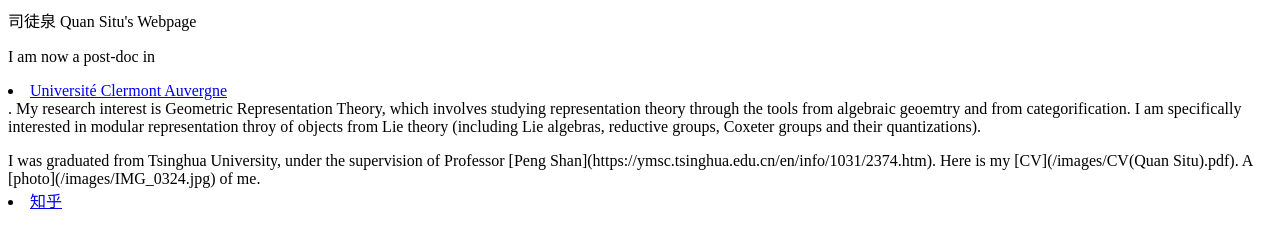
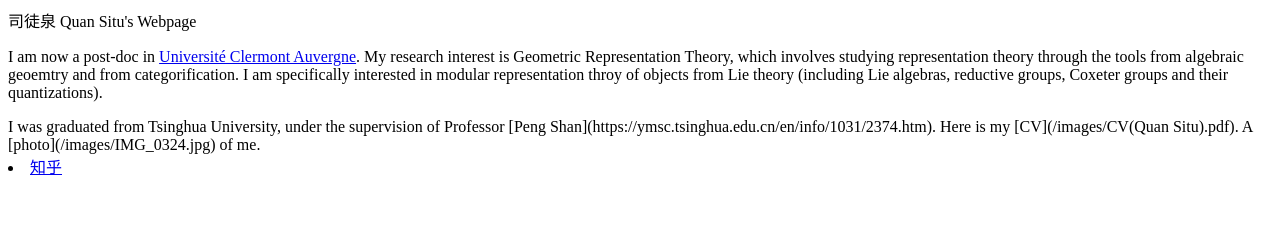
Before and after one commit to quansitu/quansitu.github.io, a plain HTML site: page index.html in a window 1280 px wide. Drawn offline with Linux system fonts and the light colour scheme.

Commit message:
Update index.html

```diff
--- a/index.html
+++ b/index.html
@@ -1,7 +1,7 @@
 <p>司徒泉 Quan Situ's Webpage</p>
 
 <p>
-  I am now a post-doc in <li> <a href="https://lmbp.uca.fr">Université Clermont Auvergne</a> </li>.
+  I am now a post-doc in <a href="https://lmbp.uca.fr">Université Clermont Auvergne</a>.
   My research interest is Geometric Representation Theory, which involves studying representation theory through the tools from algebraic geoemtry and from categorification.
   I am specifically interested in modular representation throy of objects from Lie theory (including Lie algebras, reductive groups, Coxeter groups and their quantizations).
 </p>
```
